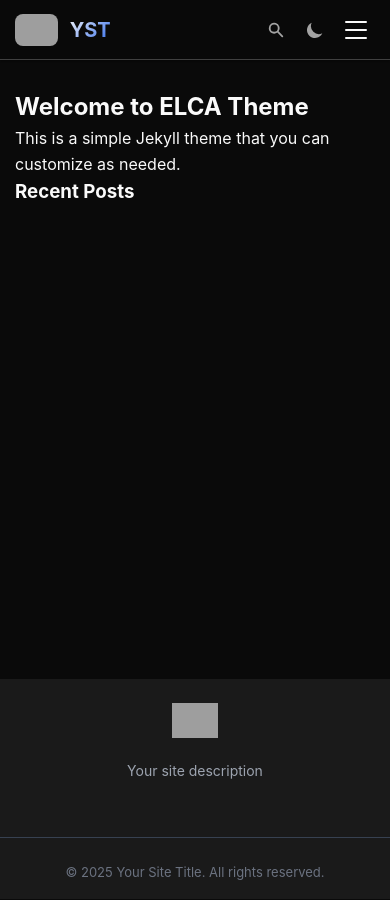
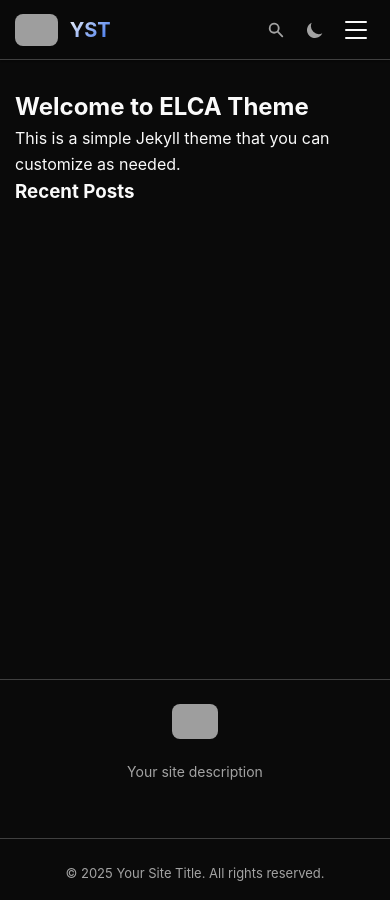
Before and after one commit to LittleCeo/elca, a Jekyll site: the page built from index.html, in a window 390 px wide and 900 px high, scrolled down 211 px. Built offline with Jekyll 4.4.1, drawn with Linux system fonts in a browser that asks for light colours; comment, search, counter and statistics services are not loaded; grey boxes are pictures that could not be loaded.

Commit message:
Update footer.scss

```diff
--- a/_sass/footer.scss
+++ b/_sass/footer.scss
@@ -1,9 +1,10 @@
 // Footer Styles
 .footer {
-    background-color: var(--darker, #1a1a1a);
-    color: white;
+    background-color: var(--background, #0a0a0a);
+    color: var(--foreground, #fafafa);
     padding: var(--spacing-3xl, 3rem) 0 var(--spacing-lg, 1.5rem);
     font-size: 0.875rem; // Reduced font size
+    border-top: 1px solid var(--border, #404040);
 }
 
 .footer-content {
@@ -23,13 +24,14 @@
 }
 
 .footer-logo img {
-    height: 35px; // Slightly smaller logo
+    height: 45px; // Proper logo size
+    width: auto;
     margin-bottom: var(--spacing-md, 1rem);
-    width: auto;
+    border-radius: var(--border-radius, 0.5rem);
 }
 
 .footer-text {
-    color: var(--gray-400, #9ca3af);
+    color: var(--muted-foreground, #a3a3a3);
     margin-bottom: var(--spacing-lg, 1.5rem);
     line-height: 1.5;
     font-size: 0.875rem; // Reduced font size
@@ -43,28 +45,31 @@
 }
 
 .social-links a {
-    width: 36px; // Slightly smaller social icons
-    height: 36px;
+    width: 38px; // Slightly smaller social icons
+    height: 38px;
     border-radius: 50%;
-    background: rgba(255, 255, 255, 0.1);
-    color: white;
+    background: var(--muted, #262626);
+    color: var(--foreground, #fafafa);
     display: flex;
     align-items: center;
     justify-content: center;
     transition: all var(--transition-fast, 0.3s ease);
     text-decoration: none;
-    font-size: 1rem;
+    font-size: 1.1rem;
+    border: 1px solid var(--border, #404040);
 }
 
 .social-links a:hover {
-    background: var(--primary, #3b82f6);
+    background: var(--primary, #fafafa);
+    color: var(--primary-foreground, #171717);
     transform: translateY(-2px);
+    border-color: var(--primary, #fafafa);
 }
 
 .footer-heading {
     font-size: var(--font-size-md, 1rem); // Reduced from lg
     margin-bottom: var(--spacing-md, 1rem);
-    color: white;
+    color: var(--foreground, #fafafa);
     font-weight: 600;
 }
 
@@ -79,22 +84,24 @@
 }
 
 .footer-links a {
-    color: var(--gray-400, #9ca3af);
+    color: var(--muted-foreground, #a3a3a3);
     text-decoration: none;
     transition: color var(--transition-fast, 0.3s ease);
     font-size: 0.875rem; // Reduced font size
     line-height: 1.4;
+    display: block;
+    padding: 0.25rem 0;
 }
 
 .footer-links a:hover {
-    color: white;
+    color: var(--foreground, #fafafa);
 }
 
 .footer-bottom {
     text-align: center;
     padding-top: var(--spacing-lg, 1.5rem);
-    border-top: 1px solid var(--gray-800, #374151);
-    color: var(--gray-500, #6b7280);
+    border-top: 1px solid var(--border, #404040);
+    color: var(--muted-foreground, #a3a3a3);
     font-size: 0.8125rem; // Reduced font size
     max-width: 1200px;
     margin-left: auto;
@@ -128,6 +135,10 @@
     .footer-section {
         align-items: center;
     }
+
+    .footer-logo img {
+        height: 40px; // Slightly smaller on mobile
+    }
 }
 
 @media (max-width: 480px) {
@@ -149,8 +160,63 @@
     }
 
     .social-links a {
-        width: 32px;
-        height: 32px;
-        font-size: 0.875rem;
+        width: 36px;
+        height: 36px;
+        font-size: 1rem;
+    }
+
+    .footer-logo img {
+        height: 35px; // Even smaller on very small screens
     }
 }
+
+// Dark theme specific adjustments (already dark by default)
+[data-theme="dark"] .footer {
+    background-color: var(--background, #0a0a0a);
+
+    .social-links a {
+        background: var(--muted, #262626);
+
+        &:hover {
+            background: var(--primary, #fafafa);
+            color: var(--primary-foreground, #171717);
+        }
+    }
+}
+
+// Light theme adjustments
+[data-theme="light"] .footer {
+    background-color: var(--darker, #1a1a1a);
+    color: var(--text-white, #fafafa);
+
+    .footer-text {
+        color: var(--gray-400, #9ca3af);
+    }
+
+    .footer-heading {
+        color: var(--text-white, #fafafa);
+    }
+
+    .footer-links a {
+        color: var(--gray-400, #9ca3af);
+
+        &:hover {
+            color: var(--text-white, #fafafa);
+        }
+    }
+
+    .social-links a {
+        background: rgba(255, 255, 255, 0.1);
+        color: var(--text-white, #fafafa);
+
+        &:hover {
+            background: var(--primary, #3b82f6);
+            color: var(--text-white, #fafafa);
+        }
+    }
+
+    .footer-bottom {
+        color: var(--gray-500, #6b7280);
+        border-top-color: var(--gray-800, #374151);
+    }
+}
```
